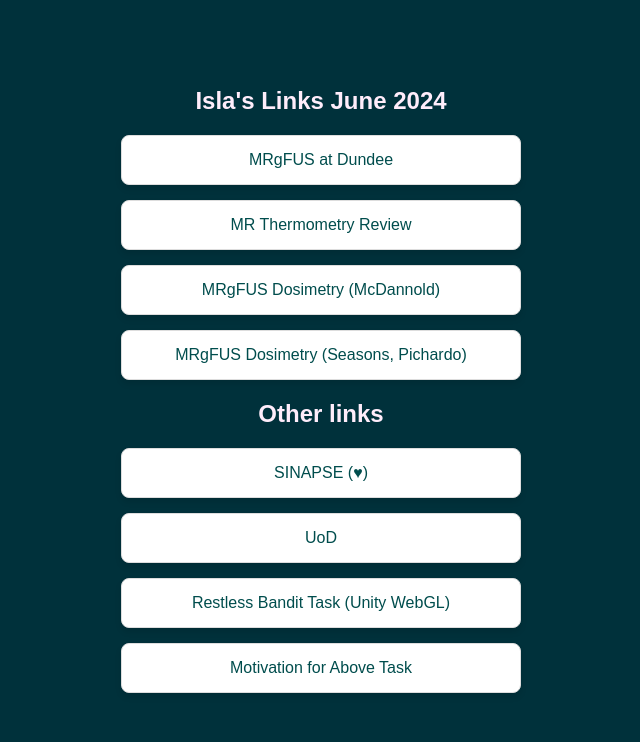
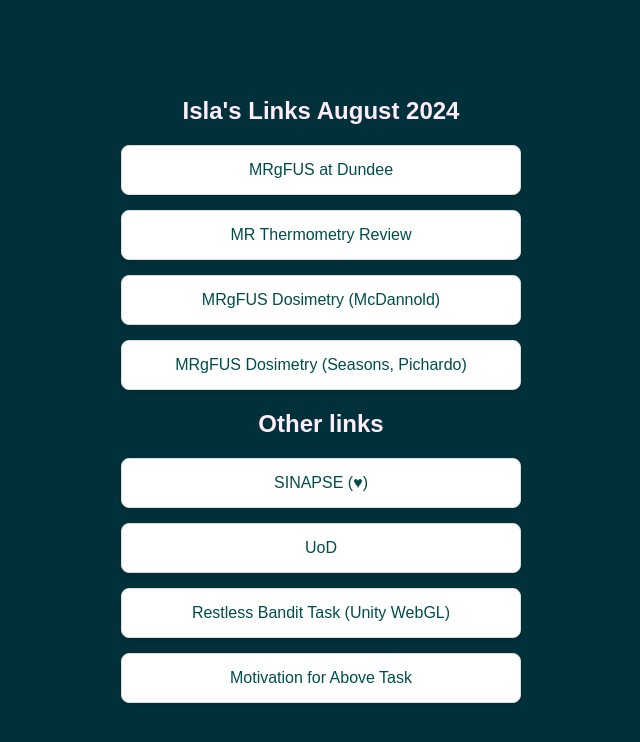
Before and after one commit to i-brnrd/links, a plain HTML site: page index.html in a window 1280 px wide. Shown: the whole page, without its empty margins (319-959 px from the left). Drawn offline with Linux system fonts and the light colour scheme.

Commit message:
Update index.html

```diff
--- a/index.html
+++ b/index.html
@@ -11,7 +11,7 @@
 <body>
 
   <div class="container">
-    <h1>Isla's Links June 2024</h1>
+    <h1 style="margin-top: 20px;">Isla's Links August 2024</h1>
     <div class="link-container">
       <a href="https://www.dundee.ac.uk/stories/new-dawn-peter" class="link">MRgFUS at Dundee</a>
       <a href="https://doi.org/10.1002/jmri.21265" class="link">MR Thermometry Review</a>
```
